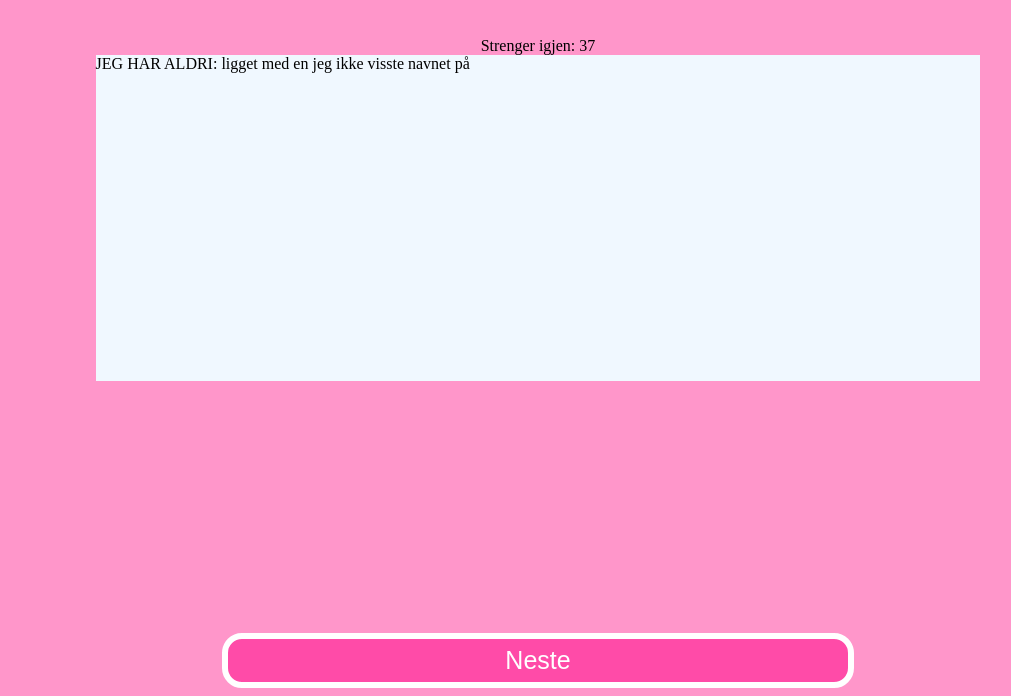
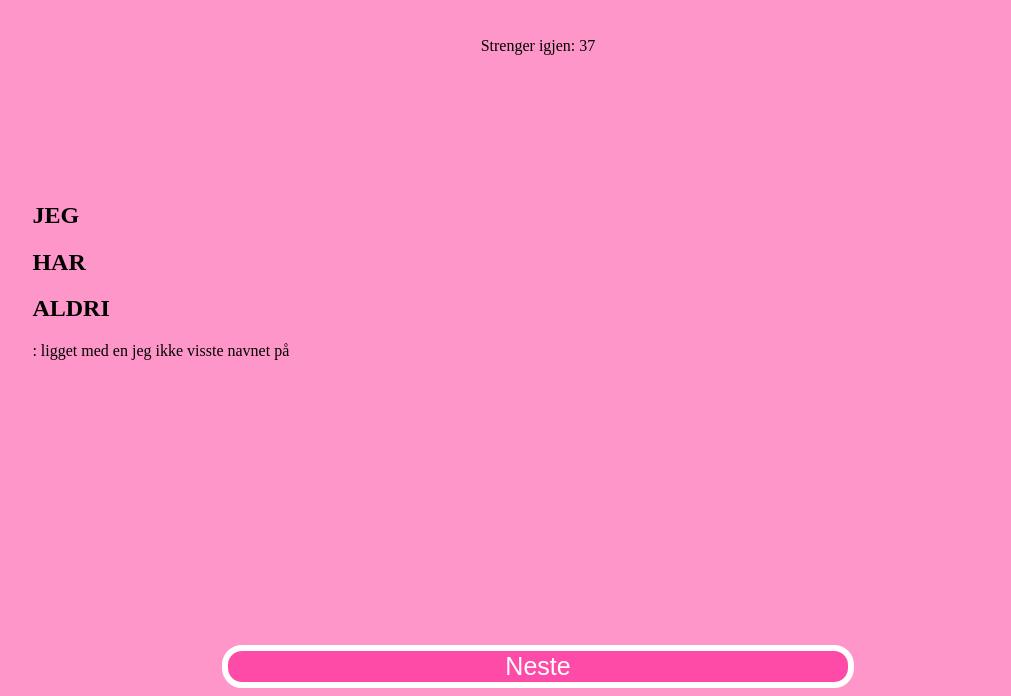
Before and after one commit to jennyberggreen/vors, a plain HTML site: page main.html in a window 1280 px wide. Shown: the part 120-816 px from the top of the page, without its empty margins (102-1113 px from the left). Drawn offline with Linux system fonts and the light colour scheme.

Commit message:
strenger, styling

```diff
--- a/main.html
+++ b/main.html
@@ -45,9 +45,9 @@
     }
 
     #strings {
-        width: 70%;
+        width: 80%;
         height: 50%;
-        background-color: aliceblue;
+        margin-top: 10%;
     }
 
 </style>
@@ -65,21 +65,21 @@
 <script>
 
     const strings = [
-        "SINGLE: La gruppen ta over tinderen din eller drikk tre slurker",
-        "SINGLE: Ta en shot",
-        "SINGLE: Ta en bodyshot av personen til venstre",
-        "SINGLE: Nødt eller sannhet? Gruppa velger sannhet/nødt",
-        "SINGLE: Sitt på fanget til personen til venstre for deg de neste 10 minuttene",
-        "SINGLE: Velg en person som skal chugge drikken",
-        "SINGLE: Fortell om et ons du har hatt som du angrer på eller drikk tre slurker",
-        "SINGLE: Demonstrer din favorittstilling med personen til høyre for deg eller drikk fem slurker ",
-        "SINGLE: Si hvem i gruppen som er den største playeren eller drikk to slurker ",
-        "SINGLE: La personen til høyre for deg skrive noe på et valgfritt sted på kroppen din eller ta to shots",
-        "SINGLE: Demonstrer for gruppen sexy krabbing eller ta en shot",
-        "SINGLE: Drikk bodycounten din",
-        "SINGLE: La personen til din venstre spanke deg eller ta en shot",
-        "SINGLE: Gi et kyss til alle i gruppen eller ta en shot",
-        "SINGLE: Hvilke to personer i rommet kunne du hatt trekant med? Trioen tar tre slurker hver",
+        "SINGLE La gruppen ta over tinderen din eller drikk tre slurker",
+        "SINGLE Ta en shot",
+        "SINGLE Ta en bodyshot av personen til venstre",
+        "SINGLE Nødt eller sannhet? Gruppa velger sannhet/nødt",
+        "SINGLE Sitt på fanget til personen til venstre for deg de neste 10 minuttene",
+        "SINGLE Velg en person som skal chugge drikken",
+        "SINGLE Fortell om et ons du har hatt som du angrer på eller drikk tre slurker",
+        "SINGLE Demonstrer din favorittstilling med personen til høyre for deg eller drikk fem slurker ",
+        "SINGLE Si hvem i gruppen som er den største playeren eller drikk to slurker ",
+        "SINGLE La personen til høyre for deg skrive noe på et valgfritt sted på kroppen din eller ta to shots",
+        "SINGLE Demonstrer for gruppen sexy krabbing eller ta en shot",
+        "SINGLE Drikk bodycounten din",
+        "SINGLE La personen til din venstre spanke deg eller ta en shot",
+        "SINGLE Gi et kyss til alle i gruppen eller ta en shot",
+        "SINGLE Hvilke to personer i rommet kunne du hatt trekant med? Trioen tar tre slurker hver",
         "SINGLE: Fortell en klein sexhistorie eller drikk fire slurker",
         "SINGLE: Fortell alderen til den eldste du har ligget med eller drikk tre slurker ",
         "SINGLE: La personen til venstre for deg gi deg et sugemerke eller ta to shots",
@@ -125,9 +125,15 @@
         usedStrings.push(randomString);
         remainingStrings.splice(randomIndex, 1);
 
-        stringsDiv.innerHTML = randomString;
+        const wordsInCapsLock = randomString.match(/\b[A-ZÆØÅ]+\b/g); // get words in caps lock
+        let header = "";
+        if (wordsInCapsLock) {
+            header = wordsInCapsLock.map(word => `<h2>${word}</h2>`).join(""); // create header for caps lock words
+        }
+        stringsDiv.innerHTML = header + randomString.replace(/\b[A-ZÆØÅ]+\b/g, ""); // display header and rest of string text
         progressSpan.innerHTML = `Strenger igjen: ${remainingStrings.length}`;
     };
+
 
     const btnNeste = document.getElementById("btnNeste");
     btnNeste.addEventListener("click", displayRandomString);
```
